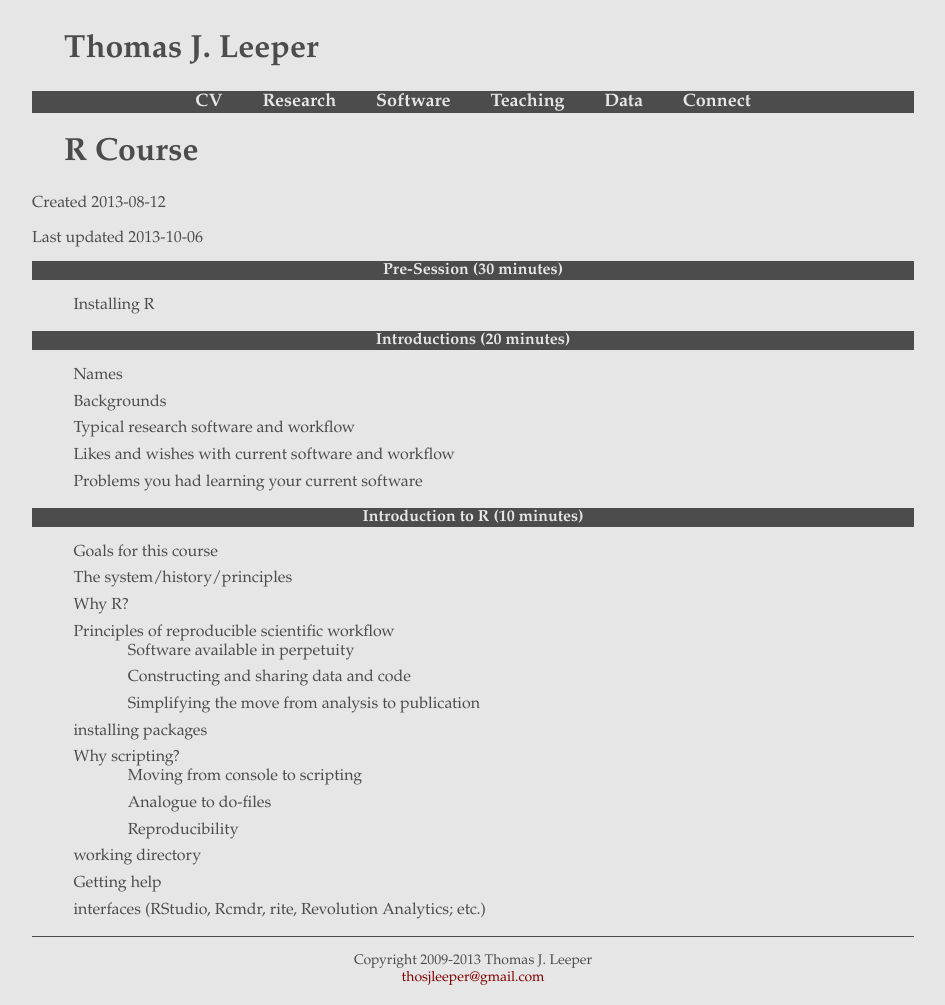
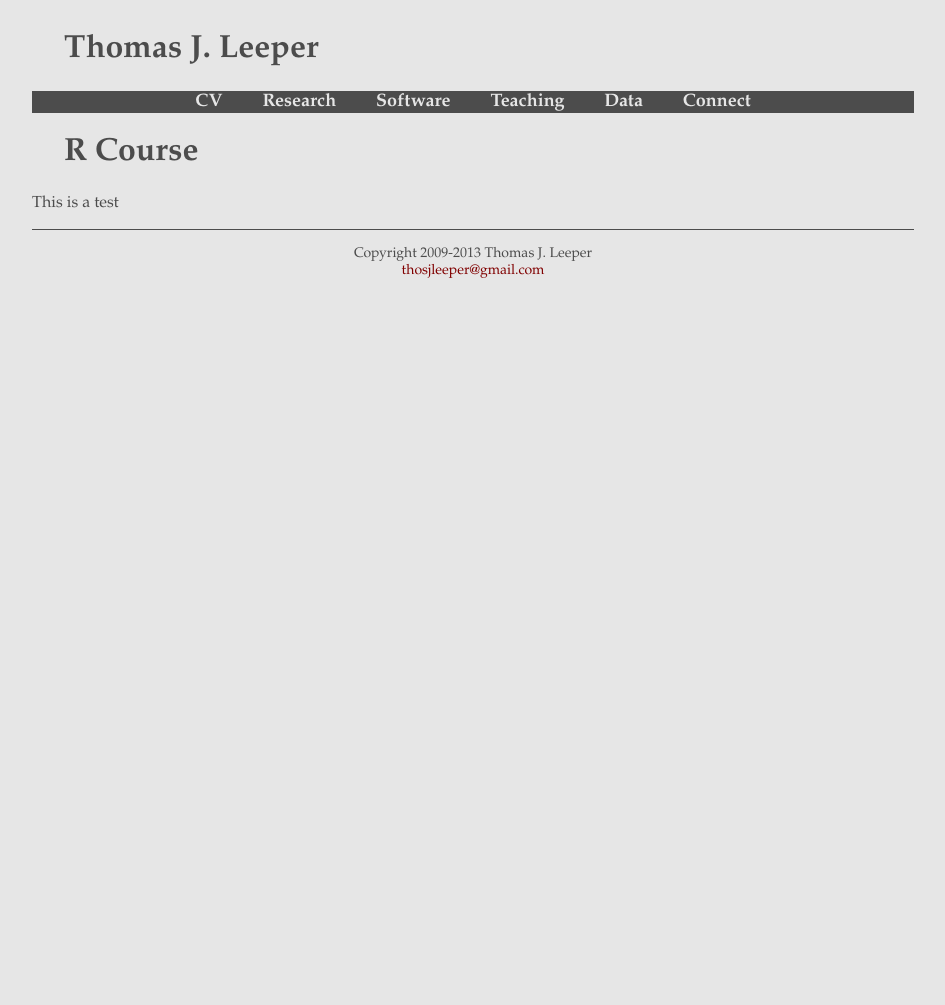
Before and after one commit to leeper/Rcourse, a Jekyll site: the page built from index.md, in a window 1280 px wide. Shown: the whole page, without its empty margins (167-1112 px from the left). Built offline with Jekyll 4.4.1, drawn with Linux system fonts in a browser that asks for light colours; after the commit the page ends 900 px from its top, so only the background shows below that.

Commit message:
more jekyll set up

```diff
--- a/index.md
+++ b/index.md
@@ -6,34 +6,4 @@ subtitle: Teaching materials for R
 
 # R Course #
 
-Created 2013-08-12
-
-Last updated 2013-10-06
-
-
-## Pre-Session (30 minutes)
-* Installing R
-
-## Introductions (20 minutes)
-* Names
-* Backgrounds
-* Typical research software and workflow
-* Likes and wishes with current software and workflow
-* Problems you had learning your current software
-
-## Introduction to R (10 minutes)
-* Goals for this course
-* The system/history/principles
-* Why R?
-* Principles of reproducible scientific workflow
-  * Software available in perpetuity
-  * Constructing and sharing data and code
-  * Simplifying the move from analysis to publication
-* installing packages
-* Why scripting?
-  * Moving from console to scripting
-  * Analogue to do-files
-  * Reproducibility
-* working directory
-* Getting help
-* interfaces (RStudio, Rcmdr, rite, Revolution Analytics; etc.)
+This is a test
```
